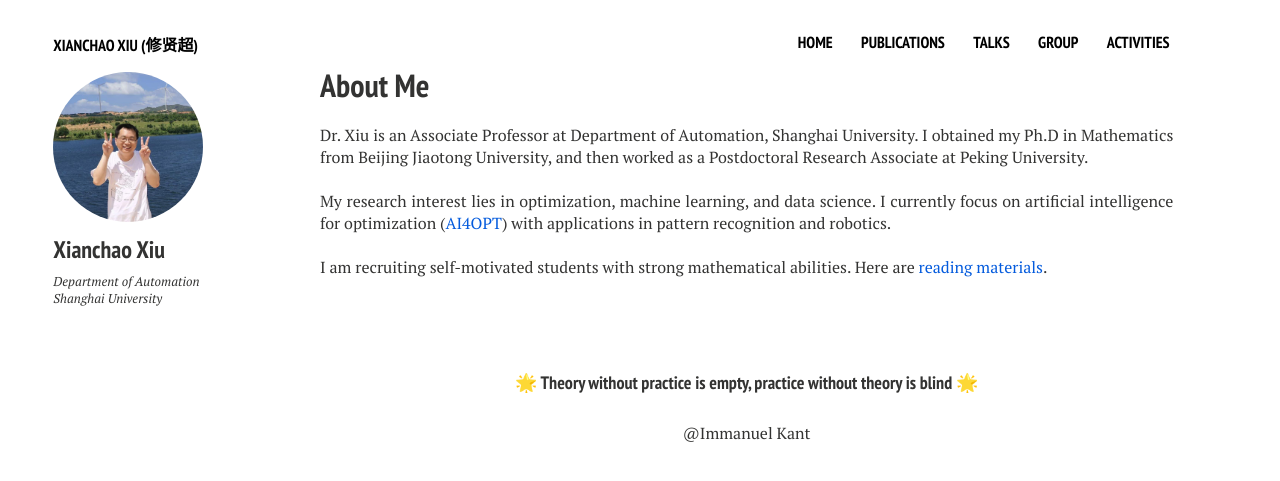
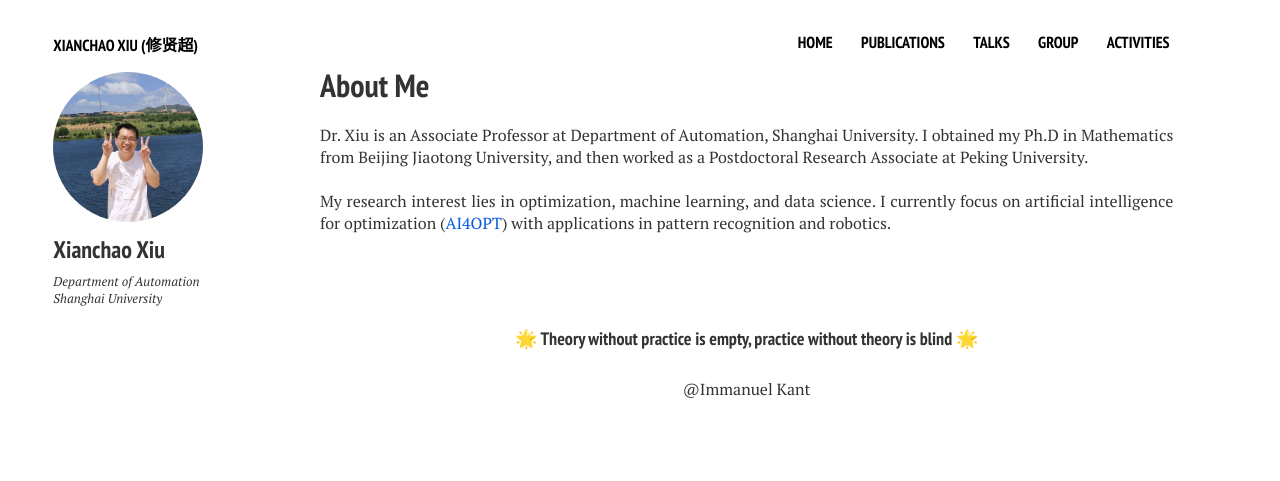
Before and after one commit to xianchaoxiu/xianchaoxiu.github.io, a Jekyll site: the page built from index.md, in a window 1280 px wide. Shown: the top 481 px of the page. Built offline with Jekyll 4.4.1, drawn with Linux system fonts in a browser that asks for light colours; nearby versions of some CDN libraries.

Commit message:
Update home2.html

```diff
--- a/_layouts/home2.html
+++ b/_layouts/home2.html
@@ -34,9 +34,6 @@
 	 My research interest lies in optimization, machine learning, and data science.
 	 I currently focus on artificial intelligence for optimization (<a href="https://github.com/xianchaoxiu/AI4OPT" class="textlink" target="_blank">AI4OPT</a>) with applications in pattern recognition and robotics. <br><br>
 
-        I am recruiting self-motivated students with strong mathematical abilities. Here are  <a href="../group/reading_materials.pdf" class="textlink" target="_blank">reading materials</a>.<br><br>
-
-
 
 <br><br>
 <h4 align="center">🌟 Theory without practice is empty, practice without theory is blind 🌟</h4>
```
